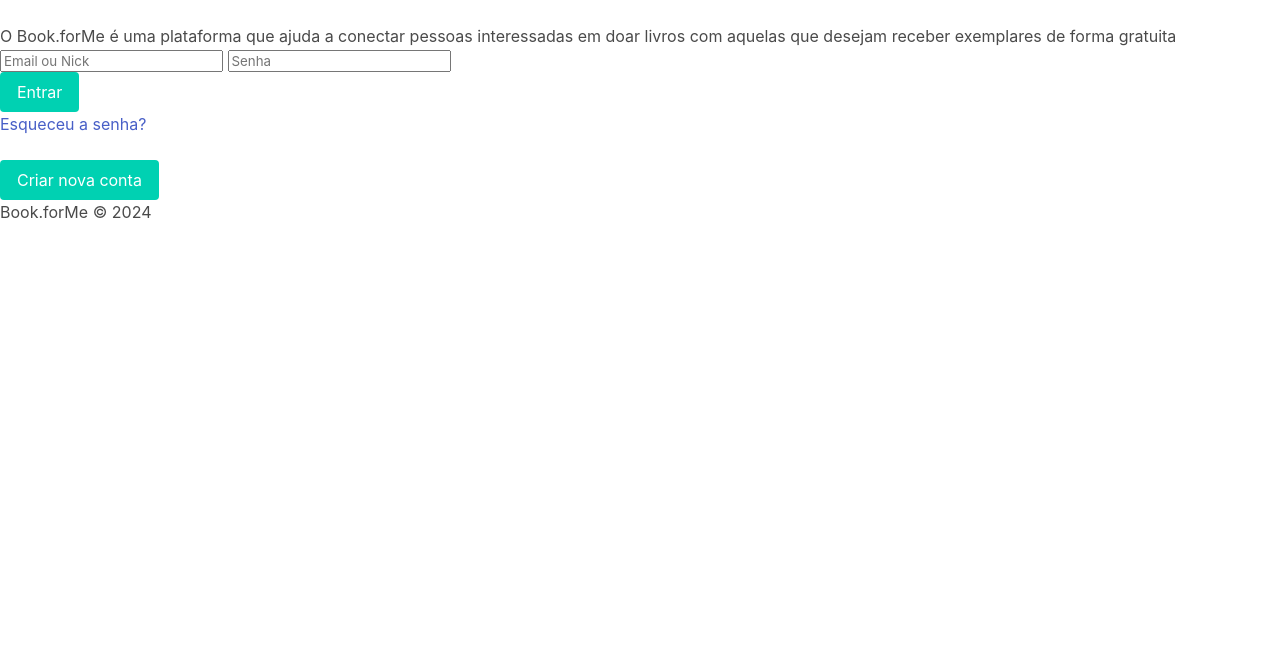
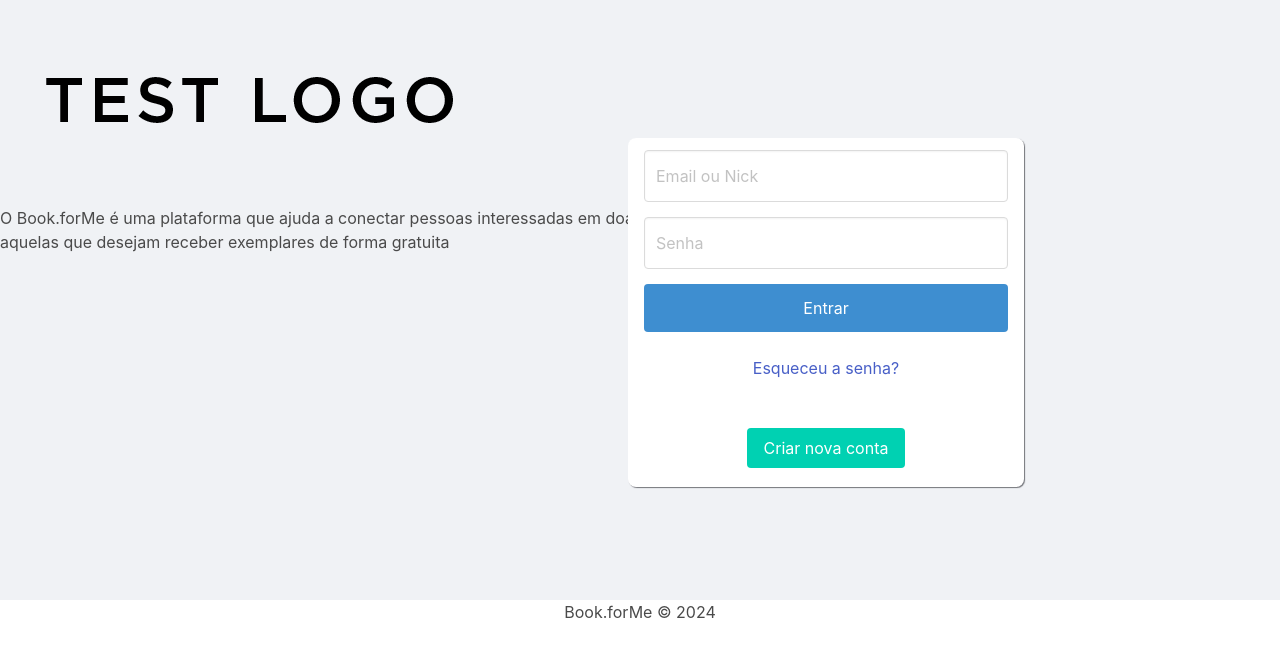
Before and after one commit to isgust/Book.forMe, a Flask app: page / in a window 1280 px wide. Shown: the top 657 px of the page. Run offline with Flask 3, Linux system fonts and the light colour scheme.

Commit message:
Ajustes iniciais

```diff
--- a/app/static/style.css
+++ b/app/static/style.css
@@ -0,0 +1,48 @@
+body{
+
+    margin: 0;
+    padding: 0;
+    height: 75vh;
+
+}
+
+section{
+     display: flex;
+     background-color: #f0f2f5;
+     height: 75vh;
+}
+.divEntrar .button{
+    width: 364px;
+    height: 48px;
+    margin: 0;
+}
+
+.divInput input{
+    width: 364px;
+    height: 52px;
+    margin-bottom:15px ;
+}
+
+.column{
+    text-align: center;
+}
+.columns{
+    box-shadow: 1px 1px 1px #74767b;
+    display: flex;
+    flex-direction: column;
+    position: relative;
+    top: 25%;
+    right: 10%;
+    width: 396px;
+    height: 349px;
+    border-radius: 8px;
+    background-color: #fff;
+}
+
+
+.box1{
+    width: 60%;
+}
+footer{
+    text-align: center;
+}
--- a/app/templates/index.html
+++ b/app/templates/index.html
@@ -5,28 +5,36 @@
     <meta name="viewport" content="width=device-width, initial-scale=1.0">
     <title>Book.forMe</title>
     <link rel="stylesheet" href="https://cdn.jsdelivr.net/npm/bulma@0.9.4/css/bulma.min.css">
+    <link rel="stylesheet" href="{{url_for('static', filename='style.css')}}">
 </head>
 <body>
-    <img src="" alt="">
+    <!-- Adicione o caminho da imagem no atributo src ou remova a tag img se não for necessário -->
+<section>
+    <div class="box1">
+    <img src="/app/templates/Logo-Test.png" alt="Descrição da imagem">
     <h2>O Book.forMe é uma plataforma que ajuda a conectar pessoas interessadas em doar livros com aquelas que desejam receber exemplares de forma gratuita</h2>
-    <div>
-        <form action="">
-            <div>
-                <input type="text" placeholder="Email ou Nick">
-                <input type="text" placeholder="Senha">
+    </div>
+
+    <div class="columns">
+        <form class="column" action="#">
+            <div class="divInput">
+                <input class="input" type="text" placeholder="Email ou Nick">
+                <input class="input" type="password" placeholder="Senha">
             </div>
-            <div>
-                <button class="button is-primary" type="submit">Entrar</button>
+            <div class="divEntrar">
+                <button class="button is-info" type="submit">Entrar</button>
             </div>
         </form>
-            <div>
-                <a href="">Esqueceu a senha?</a>
-            </div>
-            <br>
-            <div>
-                <button class="button is-primary">Criar nova conta</button>
-            </div>
+        <div class="column">
+            <!-- Adicione a URL correspondente no atributo href -->
+            <a href="#">Esqueceu a senha?</a>
+        </div>
+        <div class="column">
+            <!-- Adicione a URL correspondente no atributo href ou a ação correspondente -->
+            <button class="button is-primary" type="button" onclick="criarNovaConta()">Criar nova conta</button>
+        </div>
     </div>
+</section>
     <footer>
         <span>Book.forMe © 2024</span>
     </footer>
```
